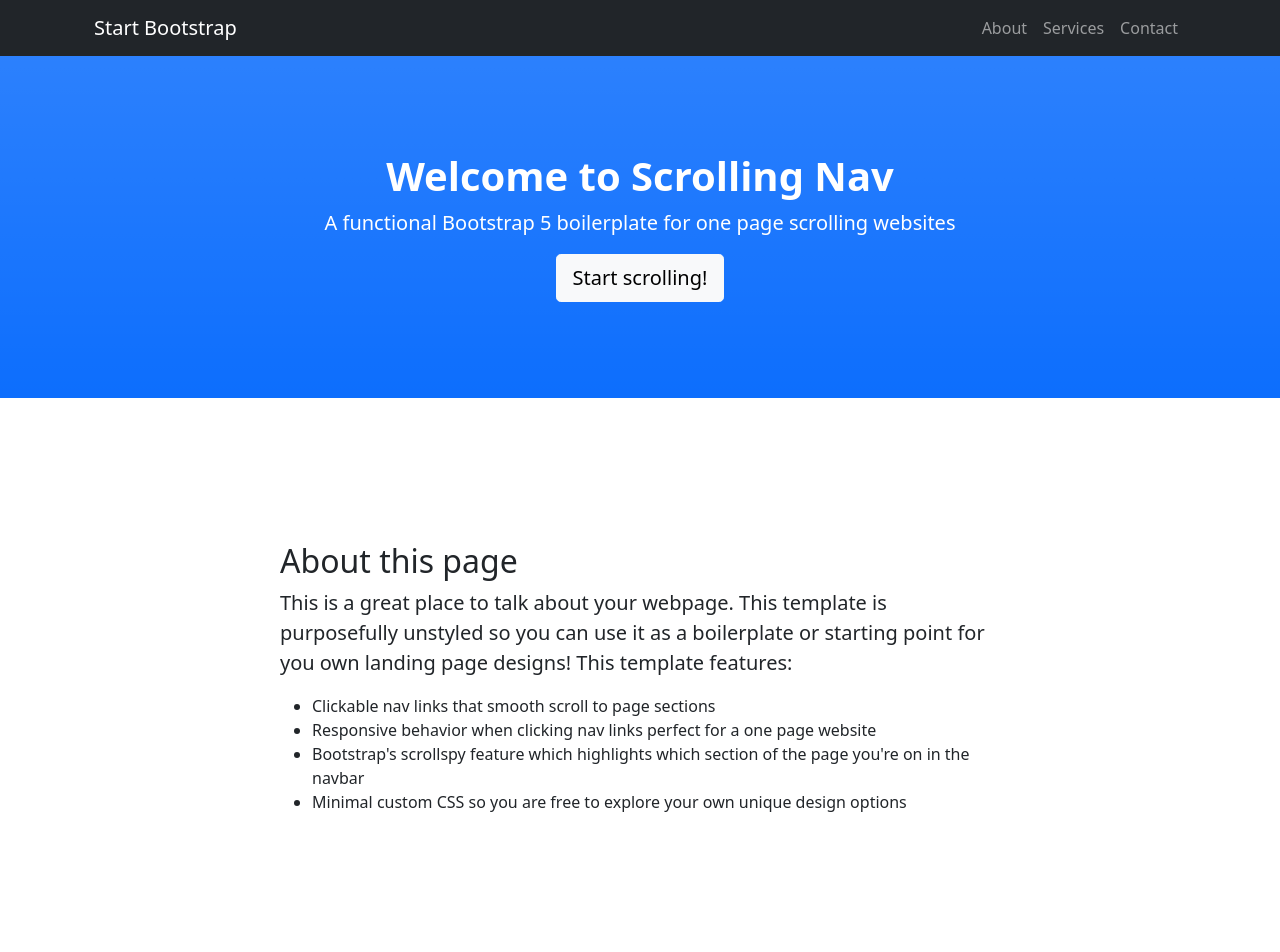
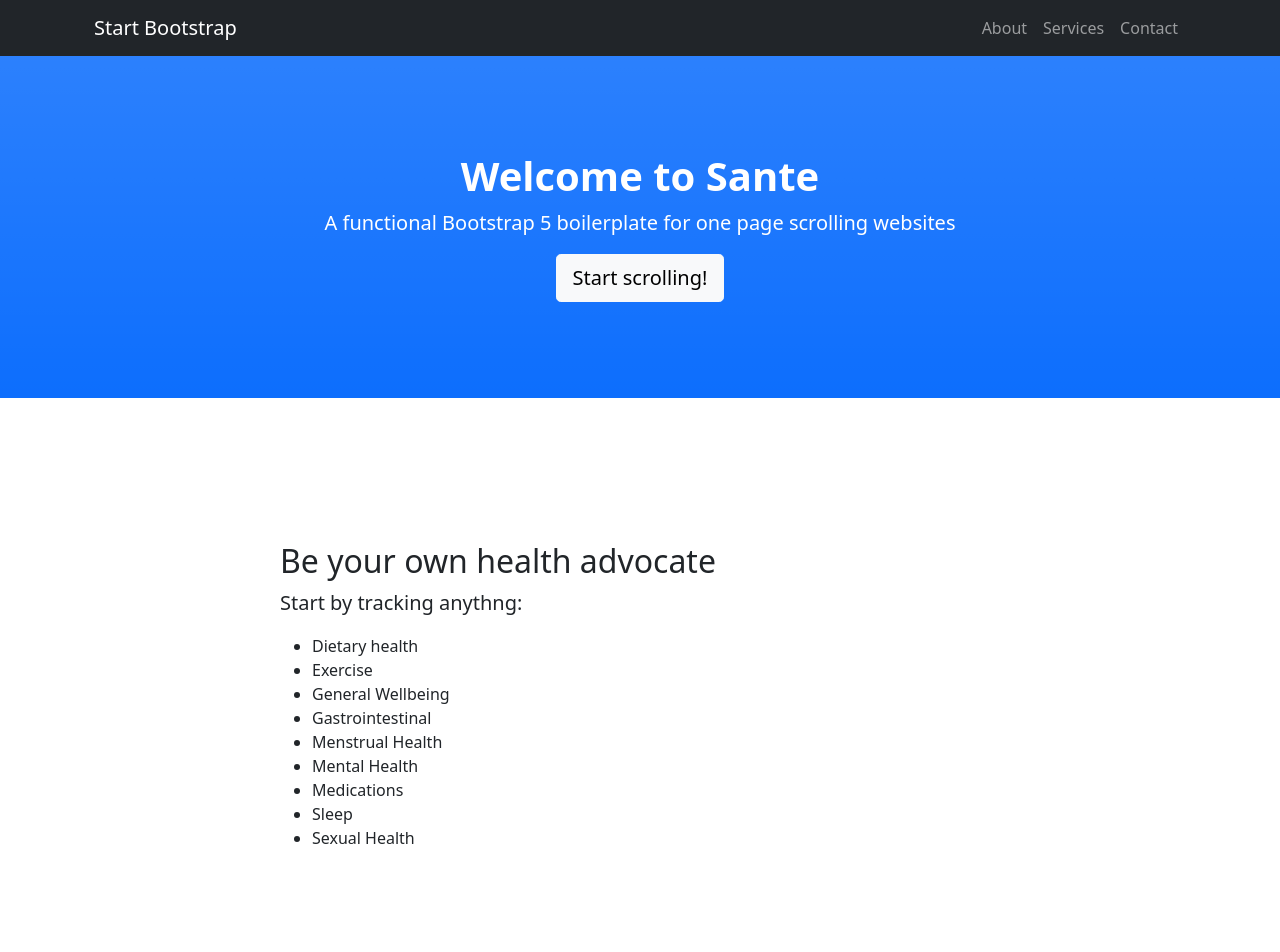
Before and after one commit to brookeberez/Sante, a plain HTML site: page Index.html in a window 1280 px wide. Shown: the top 952 px of the page. Drawn offline with nearby package versions, Linux system fonts and the light colour scheme; a script that the page names is missing.

Commit message:
New code

```diff
--- a/Index.html
+++ b/Index.html
@@ -5,7 +5,7 @@
         <meta name="viewport" content="width=device-width, initial-scale=1, shrink-to-fit=no" />
         <meta name="description" content="" />
         <meta name="author" content="" />
-        <title>Scrolling Nav - Start Bootstrap Template</title>
+        <title>Sante</title>
         <link rel="icon" type="image/x-icon" href="assets/favicon.ico" />
         <!-- Core theme CSS (includes Bootstrap)-->
         <link href="css/styles.css" rel="stylesheet" />
@@ -28,7 +28,7 @@
         <!-- Header-->
         <header class="bg-primary bg-gradient text-white">
             <div class="container px-4 text-center">
-                <h1 class="fw-bolder">Welcome to Scrolling Nav</h1>
+                <h1 class="fw-bolder">Welcome to Sante</h1>
                 <p class="lead">A functional Bootstrap 5 boilerplate for one page scrolling websites</p>
                 <a class="btn btn-lg btn-light" href="#about">Start scrolling!</a>
             </div>
@@ -38,13 +38,18 @@
             <div class="container px-4">
                 <div class="row gx-4 justify-content-center">
                     <div class="col-lg-8">
-                        <h2>About this page</h2>
-                        <p class="lead">This is a great place to talk about your webpage. This template is purposefully unstyled so you can use it as a boilerplate or starting point for you own landing page designs! This template features:</p>
+                        <h2>Be your own health advocate</h2>
+                        <p class="lead">Start by tracking anythng:</p>
                         <ul>
-                            <li>Clickable nav links that smooth scroll to page sections</li>
-                            <li>Responsive behavior when clicking nav links perfect for a one page website</li>
-                            <li>Bootstrap's scrollspy feature which highlights which section of the page you're on in the navbar</li>
-                            <li>Minimal custom CSS so you are free to explore your own unique design options</li>
+                            <li>Dietary health</li>
+                            <li>Exercise</li>
+                            <li>General Wellbeing</li>
+                            <li>Gastrointestinal</li>
+                            <li>Menstrual Health</li>
+                            <li>Mental Health</li>
+                            <li>Medications</li>
+                            <li>Sleep</li>
+                            <li>Sexual Health</li>
                         </ul>
                     </div>
                 </div>
@@ -64,11 +69,10 @@
         <!-- Contact section-->
         <section id="contact">
             <div class="container px-4">
-                <div class="row gx-4 justify-content-center">
-                    <div class="col-lg-8">
+Se                    <div class="col-lg-8">
                         <h2>Contact us</h2>
                         <p class="lead">Lorem ipsum dolor sit amet, consectetur adipisicing elit. Vero odio fugiat voluptatem dolor, provident officiis, id iusto! Obcaecati incidunt, qui nihil beatae magnam et repudiandae ipsa exercitationem, in, quo totam.</p>
-                    </div>
+                    </div>Med
                 </div>
             </div>
         </section>
```
